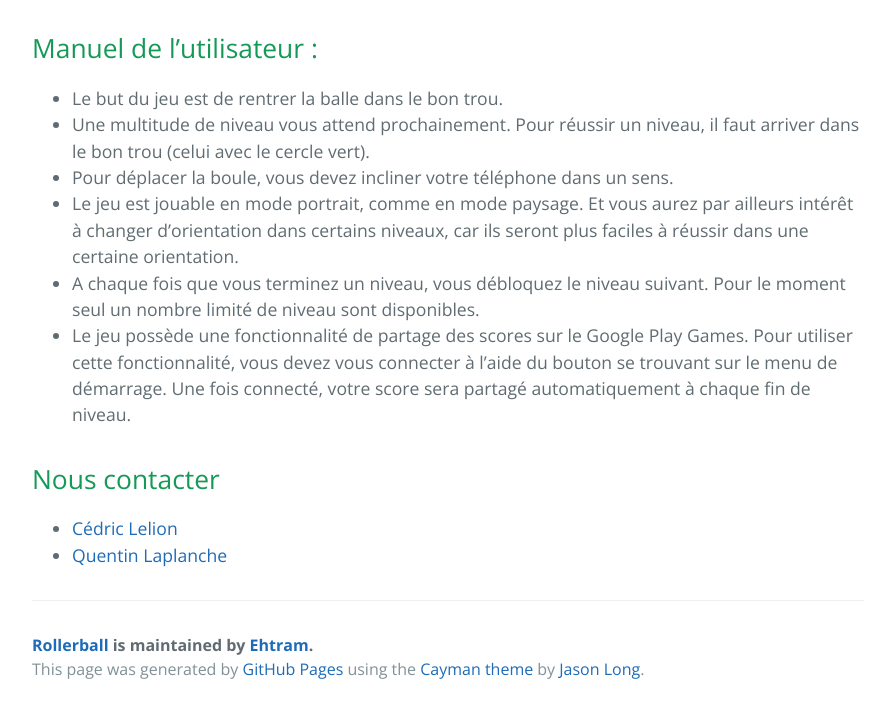
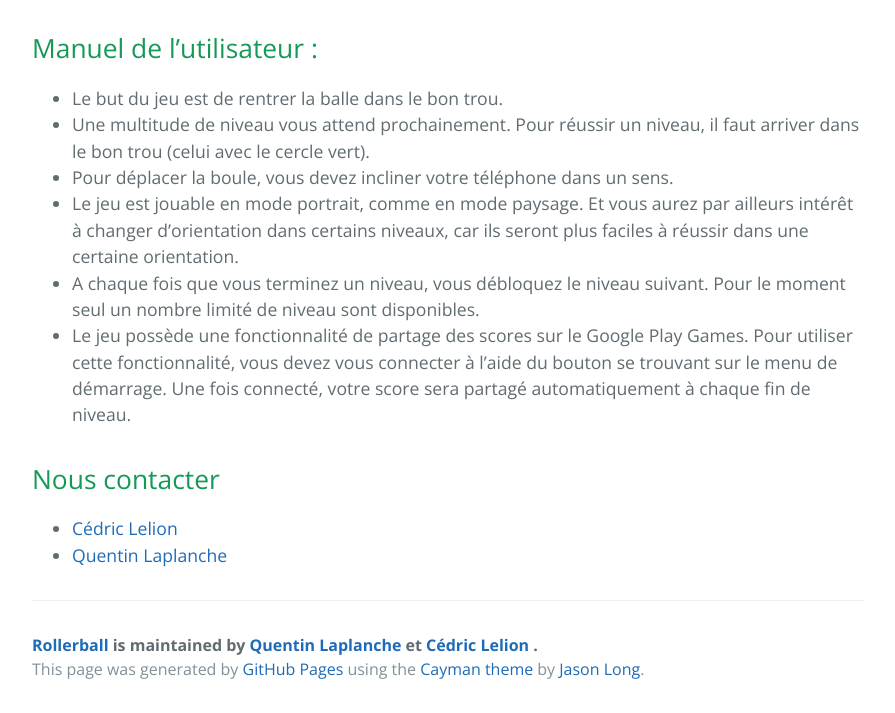
Before and after one commit to Ehtram/RollerBall, a plain HTML site: page index.html in a window 1280 px wide. Shown: the part 539-1252 px from the top of the page, without its empty margins (192-1087 px from the left). Drawn offline with nearby package versions, Linux system fonts and the light colour scheme.

Commit message:
Ajout Cedric au footer

```diff
--- a/index.html
+++ b/index.html
@@ -48,7 +48,7 @@ lors d'un projet de 4 semaines. </li>
 </ul>
 
       <footer class="site-footer">
-        <span class="site-footer-owner"><a href="https://github.com/Ehtram/RollerBall">Rollerball</a> is maintained by <a href="https://github.com/Ehtram">Ehtram</a>.</span>
+        <span class="site-footer-owner"><a href="https://github.com/Ehtram/RollerBall">Rollerball</a> is maintained by <a href="https://github.com/Ehtram">Quentin Laplanche </a> et <a href="https://github.com/lelionCedric">Cédric Lelion </a>.</span>
 
         <span class="site-footer-credits">This page was generated by <a href="https://pages.github.com">GitHub Pages</a> using the <a href="https://github.com/jasonlong/cayman-theme">Cayman theme</a> by <a href="https://twitter.com/jasonlong">Jason Long</a>.</span>
       </footer>
```
